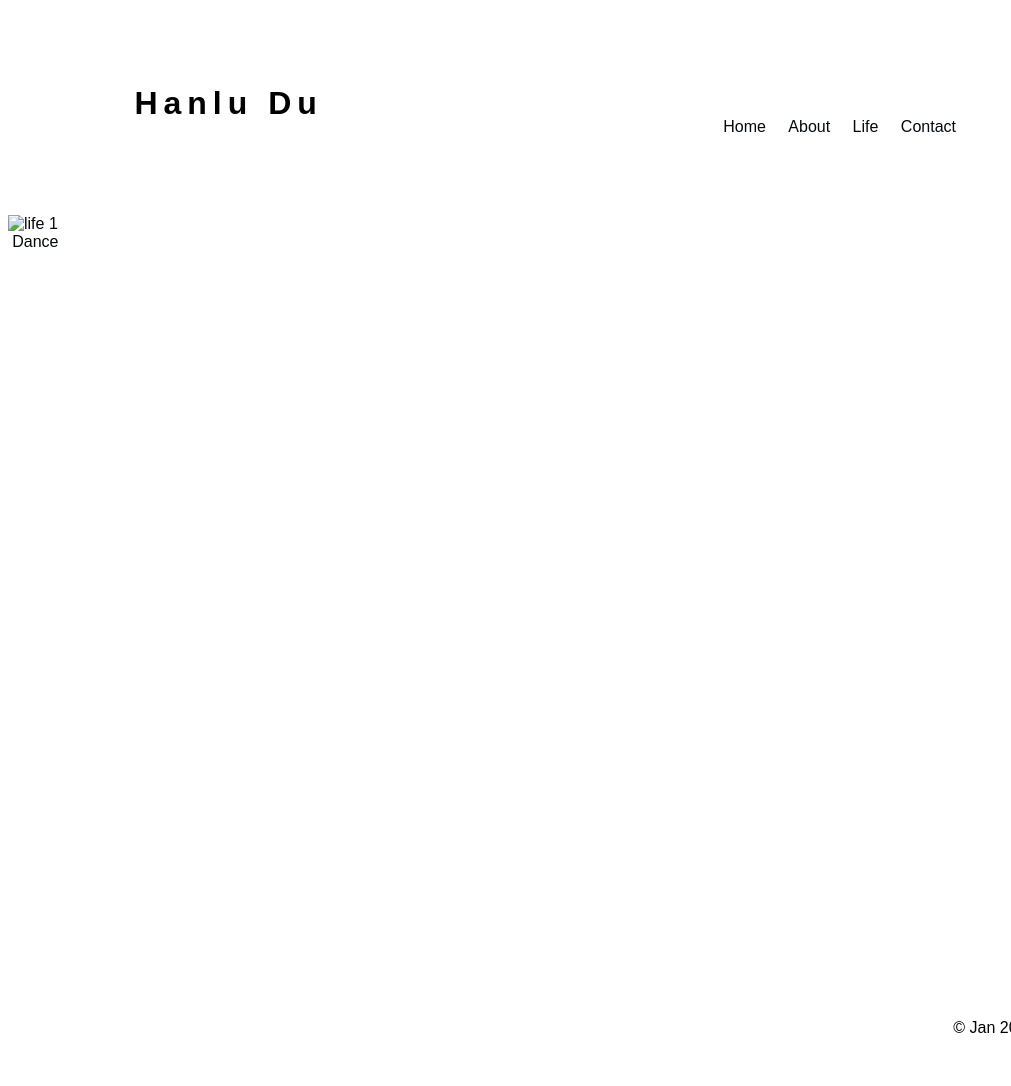
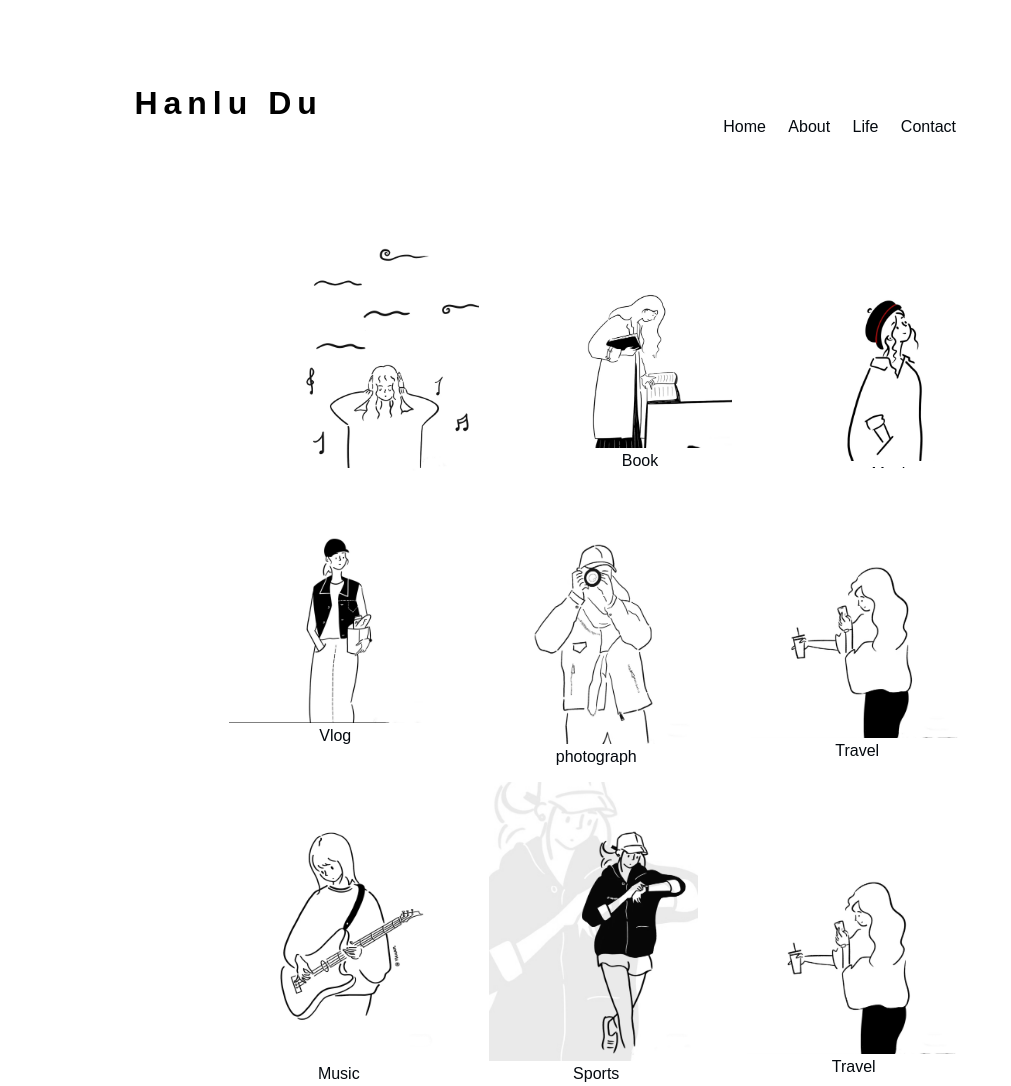
Before and after one commit to duhanlu/web_2.0, a plain HTML site: page life.html in a window 1280 px wide. Shown: the top 1086 px of the page, without its empty margins (0-1011 px from the left). Before the commit the page ends 1053 px from the top, so only its background shows below. Drawn offline with Linux system fonts and the light colour scheme.

Commit message:
Add files via upload

```diff
--- a/life.html
+++ b/life.html
@@ -34,19 +34,19 @@ h1 {letter-spacing: 6px}
           <ur class="life-first-row">
             <li class="first-list">
               <a href="dance.html">
-                <img src="pic/IMG_1815 2.JPG" alt="life 1" >
+                <img src="pic/IMG_1815.jpg" alt="life 1" >
                 <span>Dance</span> <!-- Text under the image -->
               </a>
             </li>
             <li class="first-list">
               <a href="book.html">
-                <img src="pic/IMG_1810 2.JPG" alt="life 2" >
+                <img src="pic/IMG_1810.jpg" alt="life 2" >
                 <span>Book</span> <!-- Text under the image -->
               </a>
             </li>
             <li class="first-list">
               <a href="movie.html">
-                <img src="pic/IMG_1809 2.JPG" alt="life 3" >
+                <img src="pic/IMG_1809.jpg" alt="life 3" >
                 <span>Movie</span> <!-- Text under the image -->
               </a>
             </li>
@@ -57,14 +57,14 @@ h1 {letter-spacing: 6px}
           <ul class="life-second-row">
             <li class="second-list">
               <a href="vlog.html">
-                <img src="pic/IMG_1811 2.jpg" alt="life 4" >
+                <img src="pic/IMG_1811.jpg" alt="life 4" >
                 <span>Vlog</span> <!-- Text under the image -->
               </a>
             </li>
 
             <li class="second-list">
               <a href="photograph.html">
-                <img src="pic/IMG_1814 2.jpg" alt="life 5" >
+                <img src="pic/IMG_1814.jpg" alt="life 5" >
                 <span>photograph</span> <!-- Text under the image -->
               </a>
             </li>
@@ -80,14 +80,14 @@ h1 {letter-spacing: 6px}
         <ul class="life-third-row">
           <li class="third-list">
             <a href="music.html">
-              <img src="pic/IMG_1816 2.JPG" alt="life 7" >
+              <img src="pic/IMG_1816.jpg" alt="life 7" >
               <span>Music</span> <!-- Text under the image -->
             </a>
           </li>
 
           <li class="third-list">
             <a href="sport.html">
-              <img src="pic/IMG_1813 2.JPG" alt="life 8" >
+              <img src="pic/IMG_1813.jpg" alt="life 8" >
               <span>Sports</span> <!-- Text under the image -->
             </a>
           </li>
```
